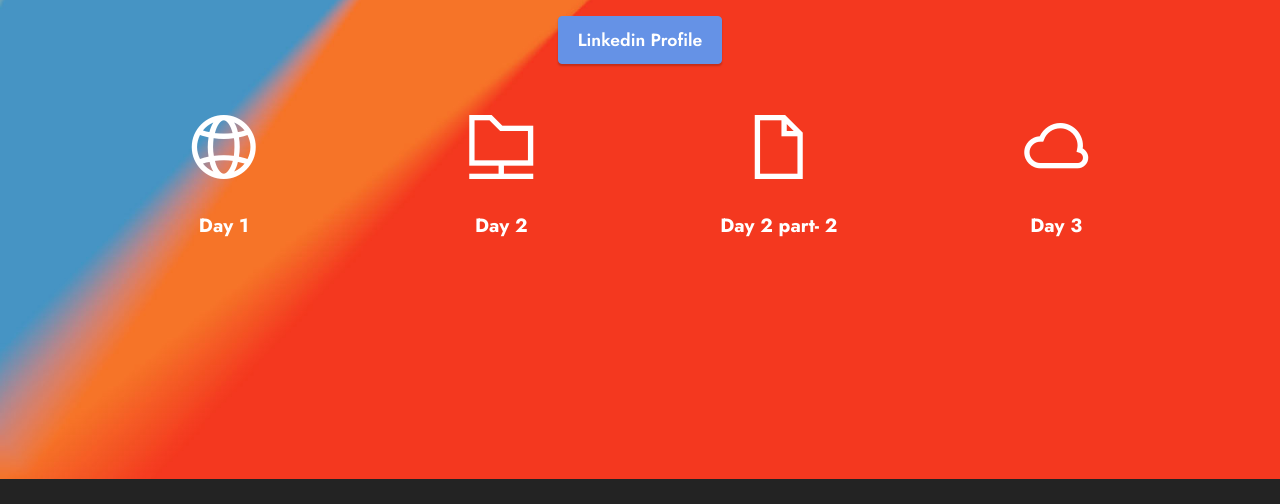
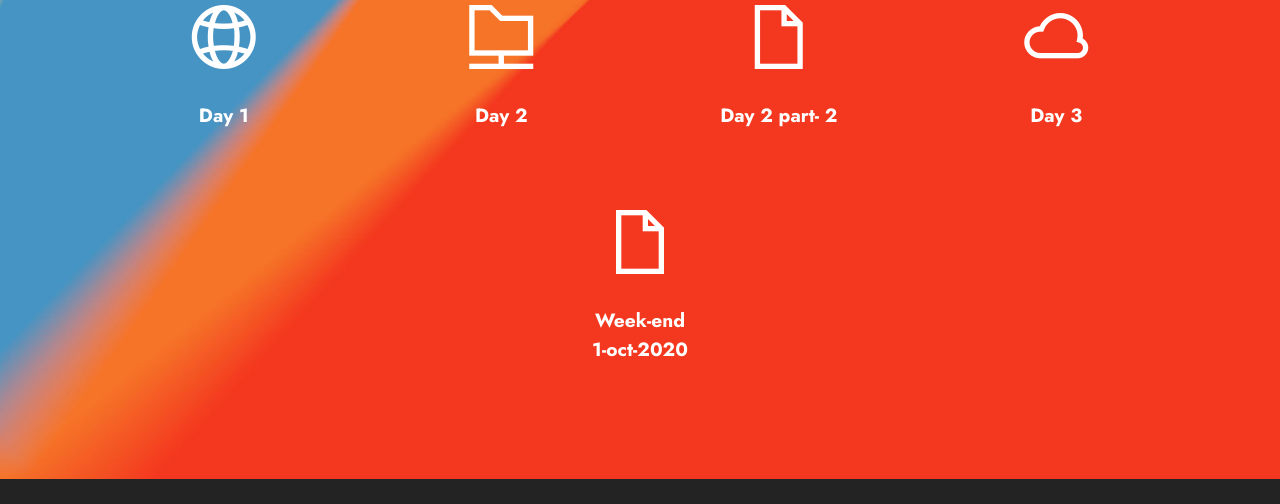
Before and after one commit to ahmada3mar/HTML, a plain HTML site: page index.html in a window 1280 px wide. Shown: the part 321-825 px from the top of the page. Drawn offline with Linux system fonts and the light colour scheme; files whose address does not match are found by name.

Commit message:
upload week-end

```diff
--- a/index.html
+++ b/index.html
@@ -1,7 +1,7 @@
 <!DOCTYPE html>
 <html  >
 <head>
-  <!-- Site made with Mobirise Website Builder v5.1.4, https://mobirise.com -->
+
   <meta charset="UTF-8">
   <meta http-equiv="X-UA-Compatible" content="IE=edge">
   <meta name="generator" content="Mobirise v5.1.4, mobirise.com">
@@ -80,6 +80,19 @@
                             </div>
                         </div>
                     </div>
+
+                    <div class="col-12 col-md-6 col-lg-3">
+                        <div class="card-wrapper">
+                            <div class="card-box align-center">
+                                <a href="Weekend 1-10-2020/index.html"> <span class="mbr-iconfont mobi-mbri-new-file mobi-mbri"></span> </a>
+
+                                <h4 class="card-title align-center mbr-black mbr-fonts-style display-7">
+                                    <strong>Week-end <br> 1-oct-2020</strong></h4>
+                            </div>
+                        </div>
+                    </div>
+
+
                 </div>
             </div>
         </div>
```
